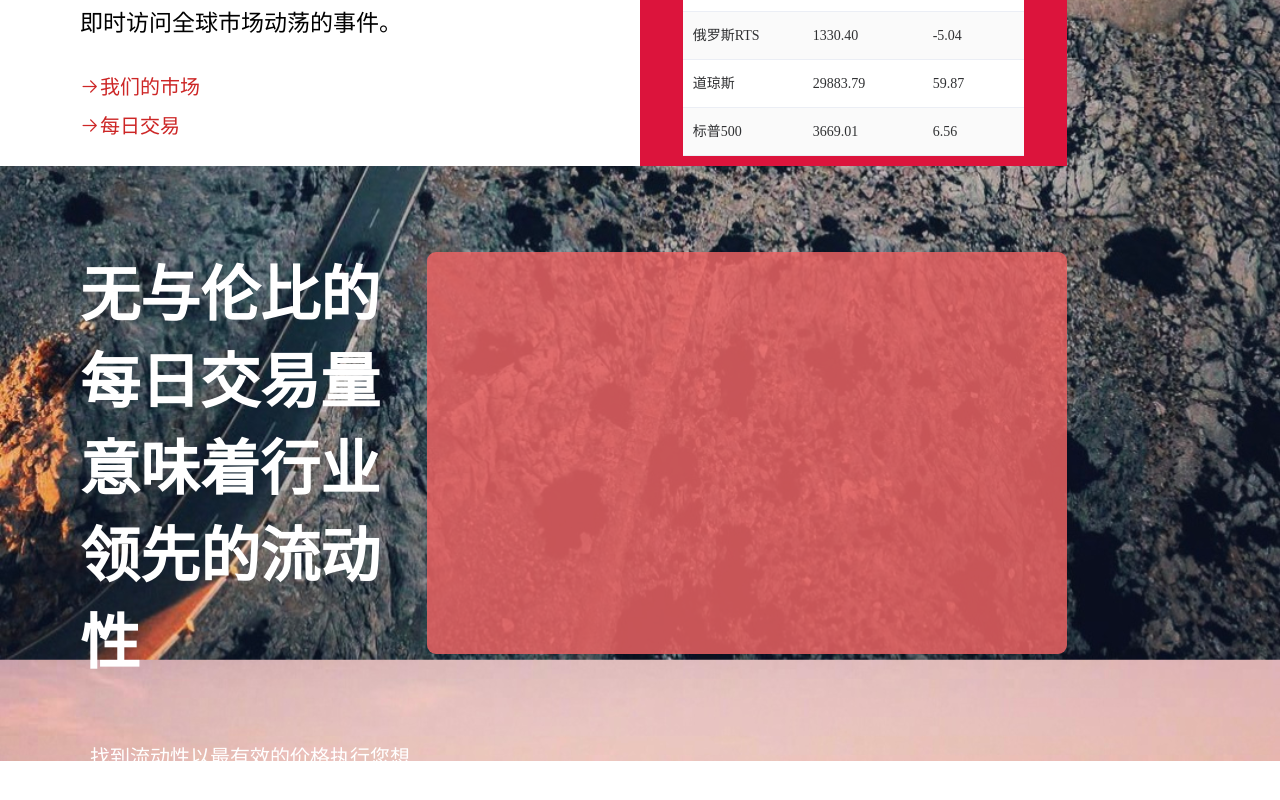
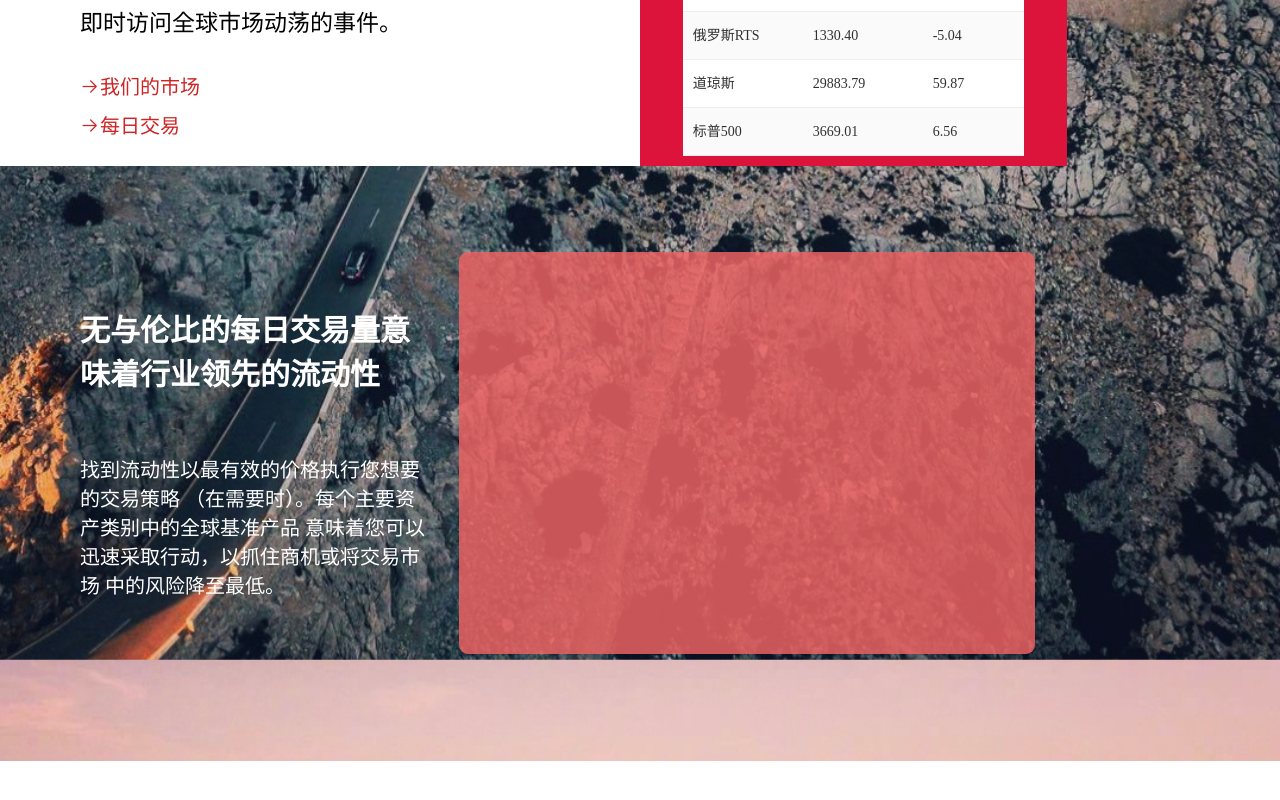
Before and after one commit to 1284496419/ProfitTrea-Font, a Vue app: page /#/ in a window 1280 px wide. Shown: the part 1080-1880 px from the top of the page. After the commit the page ends 1841 px from the top, so only its background shows below. Built offline with nearby package versions, Linux system fonts and the light colour scheme; the HTML template or start-up script is replaced by a standard one.

Commit message:
fix:修改index页的VolumeGraph组件
修改VolumeGraph组件为Graph组件，在componnents/index下

```diff
--- a/src/components/index/Graph.vue
+++ b/src/components/index/Graph.vue
@@ -1,23 +1,17 @@
 <template>
-  <div id="volume-graph">
+  <div id="graph">
     <el-row>
-      <el-col :span="8" class="g-left">
-        <div>
-          <el-col :span="24" class="gl-title">
-            <h1>无与伦比的每日交易量意味着行业领先的流动性</h1>
-          </el-col>
-          <el-col :span="12" class="gl-content">
-            <p>
-              &nbsp;&nbsp;找到流动性以最有效的价格执行您想要的交易策略
-              （在需要时）。每个主要资产类别中的全球基准产品
-              意味着您可以迅速采取行动，以抓住商机或将交易市场
-              中的风险降至最低。
-            </p>
-          </el-col>
-        </div>
+      <el-col :span="8" class="graph-left">
+        <h3 class="graph-info graph-title">无与伦比的每日交易量意味着行业领先的流动性</h3>
+        <p class="graph-info graph-content">
+          找到流动性以最有效的价格执行您想要的交易策略
+          （在需要时）。每个主要资产类别中的全球基准产品
+          意味着您可以迅速采取行动，以抓住商机或将交易市场
+          中的风险降至最低。
+        </p>
       </el-col>
-      <el-col :span="12" class="g-right">
-        <div class="g-img"></div>
+      <el-col :span="12" class="graph-right">
+        <div class="graph-img"></div>
       </el-col>
     </el-row>
   </div>
@@ -31,18 +25,29 @@
   height: 574px;
   color: white;
 }
-.g-left{
+.graph-left{
   height: 100%;
 }
-.g-right{
+.graph-info{
+  margin-left: 80px;
+}
+.graph-title{
+  font-size: 30px;
+  margin-top: 140px;
+}
+.graph-content{
+  font-size: 20px;
+  margin-top: 60px;
+}
+.graph-right{
   position: relative;
   height: 100%;
 }
-.g-img{
+.graph-img{
   background-color: #EE6363;
   opacity: 83%;
   height: 70%;
-  width: 100%;
+  width: 90%;
   position: absolute;
   top: 0;
   right: 0;
@@ -51,13 +56,4 @@
   margin: auto;
   border-radius: 9px;
 }
-.gl-title{
-  width: 80%;
-  margin: 80px 0 0 80px;
-}
-.gl-content{
-  margin: 60px 0 0 80px;
-  width: 80%;
-  font-size: 20px;
-}
 </style>
```
